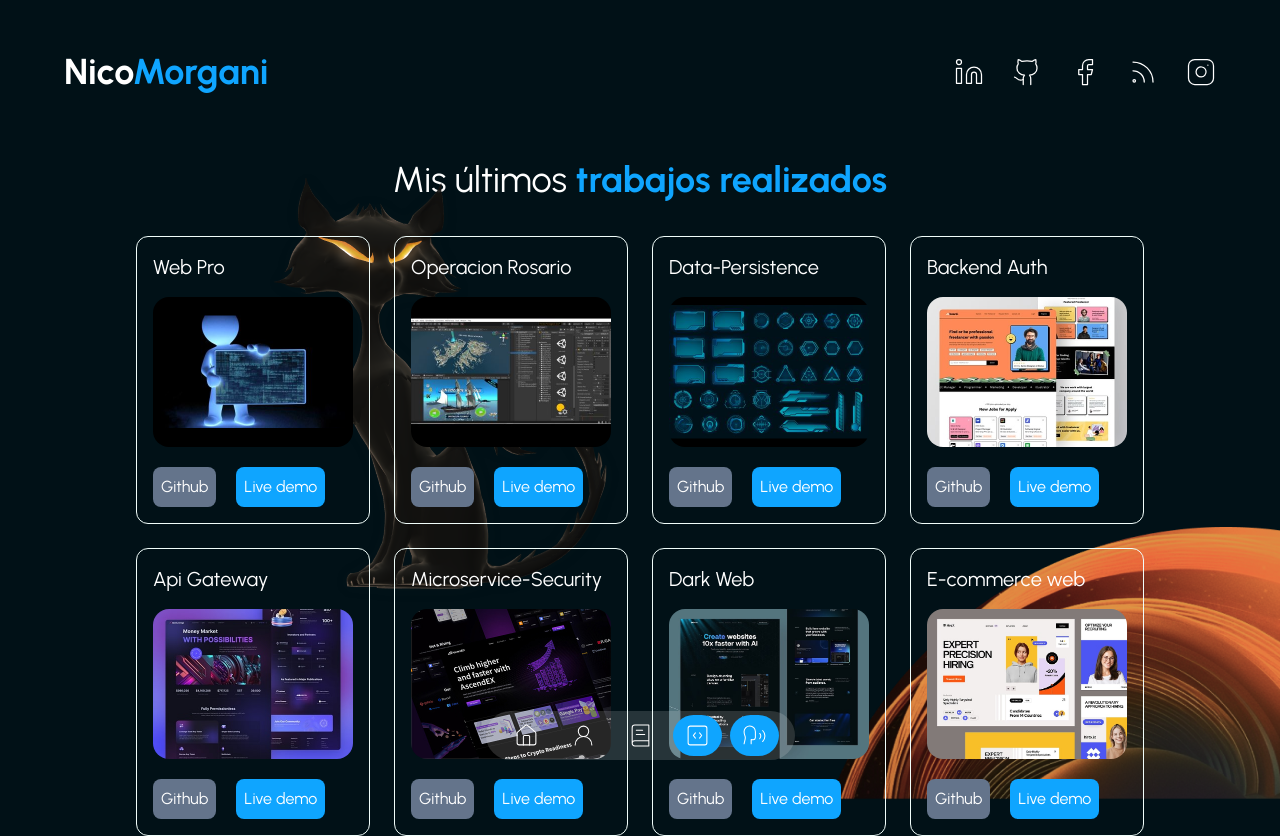
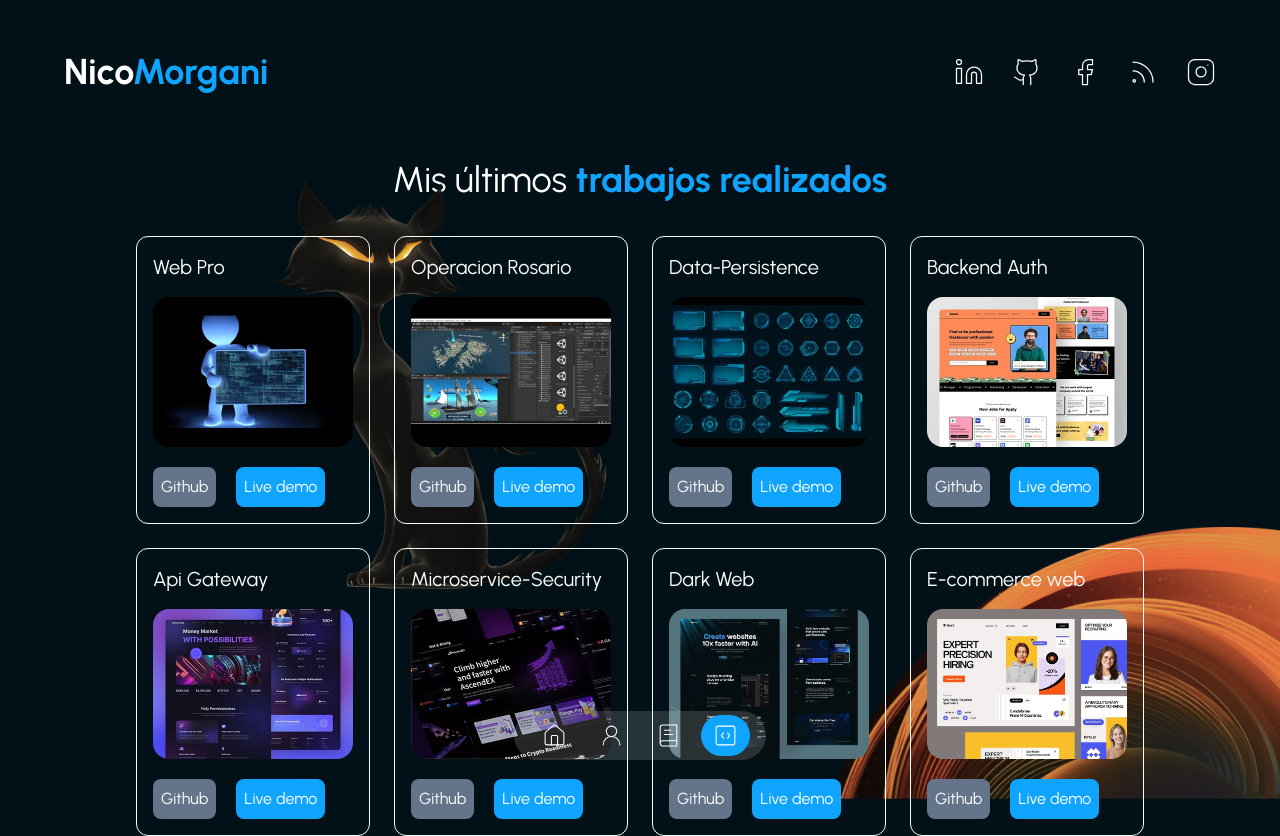
Before and after one commit to NicolasMorgani/my-portfolio, a Next.js app: page /portfolio in a window 1280 px wide. Built offline with nearby package versions, Linux system fonts and the light colour scheme.

Commit message:
quitTestimonials

```diff
--- a/data.tsx
+++ b/data.tsx
@@ -54,12 +54,7 @@
         icon: <CodeSquare size={25} color="#fff" strokeWidth={1} />,
         link: "/portfolio",
     },
-    {
-        id: 5,
-        title: "Home",
-        icon: <Speech size={25} color="#fff" strokeWidth={1} />,
-        link: "/portfolio",
-    },
+
 ];
 
 export const dataAboutPage = [
```
